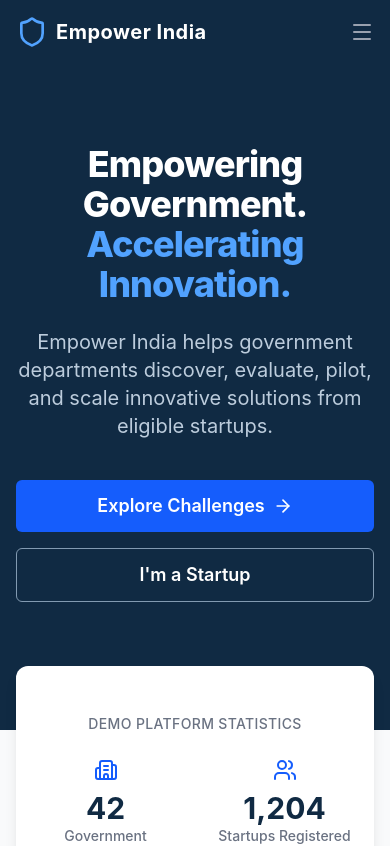
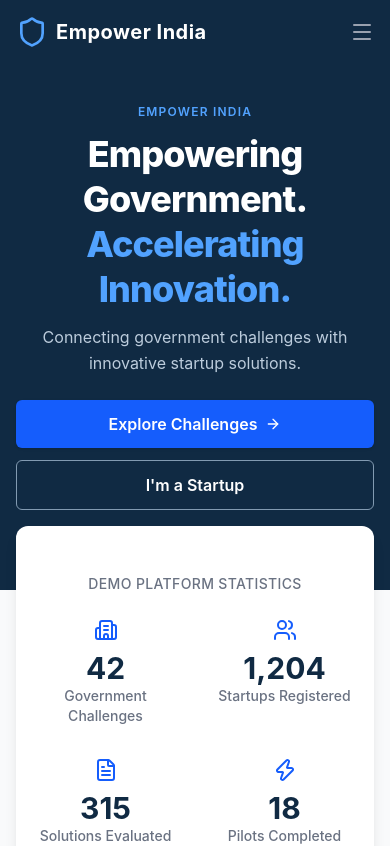
Before and after one commit to saikrishna-lockin/empower-india, a React (Vite) app: page / in a window 390 px wide. Shown: the top 846 px of the page. Built offline with nearby package versions, Linux system fonts and the light colour scheme.

Commit message:
style: Polish homepage hero section for desktop and mobile

```diff
--- a/src/pages/LandingPage.tsx
+++ b/src/pages/LandingPage.tsx
@@ -7,20 +7,40 @@ const LandingPage = () => {
   return (
     <div className="flex flex-col min-h-screen">
       {/* Hero Section */}
-      <section className="bg-navy-900 text-white pt-20 pb-32">
-        <div className="max-w-7xl mx-auto px-4 sm:px-6 lg:px-8 text-center">
-          <h1 className="text-4xl md:text-6xl font-extrabold tracking-tight mb-6">
-            Empowering Government. <br className="hidden md:block" />
-            <span className="text-blue-400">Accelerating Innovation.</span>
+      <section className="bg-navy-900 text-white pt-10 pb-20 sm:pt-14 sm:pb-24 lg:pt-16 lg:pb-24">
+        <div className="max-w-[800px] mx-auto px-4 sm:px-6 lg:px-8 text-center flex flex-col items-center">
+          {/* Eyebrow */}
+          <p className="text-xs sm:text-sm font-semibold tracking-widest text-blue-400 uppercase mb-3 sm:mb-4">
+            EMPOWER INDIA
+          </p>
+
+          {/* Heading */}
+          <h1 className="text-4xl sm:text-5xl lg:text-6xl font-extrabold tracking-tight text-white leading-tight mb-3 sm:mb-4">
+            <span className="block sm:inline">Empowering </span>
+            <span className="block sm:inline">Government. </span>
+            <br className="hidden sm:block" />
+            <span className="text-blue-400 block sm:inline">Accelerating </span>
+            <span className="text-blue-400 block sm:inline">Innovation.</span>
           </h1>
-          <p className="mt-4 text-xl md:text-2xl text-navy-200 max-w-3xl mx-auto mb-10">
-            Empower India helps government departments discover, evaluate, pilot, and scale innovative solutions from eligible startups.
+
+          {/* Description */}
+          <p className="text-base sm:text-lg md:text-xl text-navy-200 max-w-2xl mx-auto mb-6 sm:mb-7 leading-relaxed">
+            Connecting government challenges with innovative startup solutions.
           </p>
-          <div className="flex flex-col sm:flex-row justify-center gap-4">
-            <Link to="/challenges" className="bg-blue-600 hover:bg-blue-700 text-white px-8 py-3 rounded-md font-semibold text-lg transition-colors flex items-center justify-center gap-2">
-              Explore Challenges <ArrowRight className="w-5 h-5" />
+
+          {/* CTA Buttons */}
+          <div className="flex flex-col sm:flex-row items-center justify-center gap-3 sm:gap-4 w-full sm:w-auto">
+            <Link
+              to="/challenges"
+              className="w-full sm:w-auto bg-blue-600 hover:bg-blue-700 text-white px-6 sm:px-8 py-3 rounded-md font-semibold text-base sm:text-lg transition-colors flex items-center justify-center gap-2 shadow-sm"
+            >
+              <span>Explore Challenges</span>
+              <ArrowRight className="w-4 h-4 sm:w-5 sm:h-5" />
             </Link>
-            <Link to="/startups" className="bg-transparent border border-navy-400 hover:border-white text-white px-8 py-3 rounded-md font-semibold text-lg transition-colors flex items-center justify-center">
+            <Link
+              to="/startups"
+              className="w-full sm:w-auto bg-transparent border border-navy-400 hover:border-white text-white px-6 sm:px-8 py-3 rounded-md font-semibold text-base sm:text-lg transition-colors flex items-center justify-center"
+            >
               I'm a Startup
             </Link>
           </div>
```
